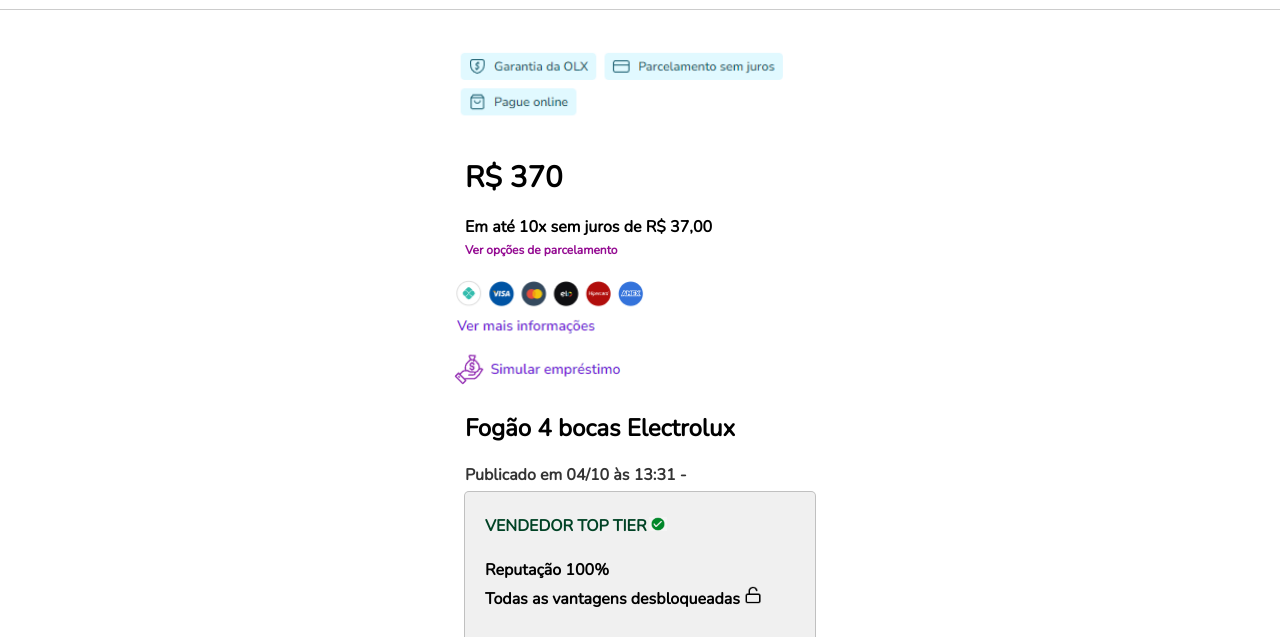
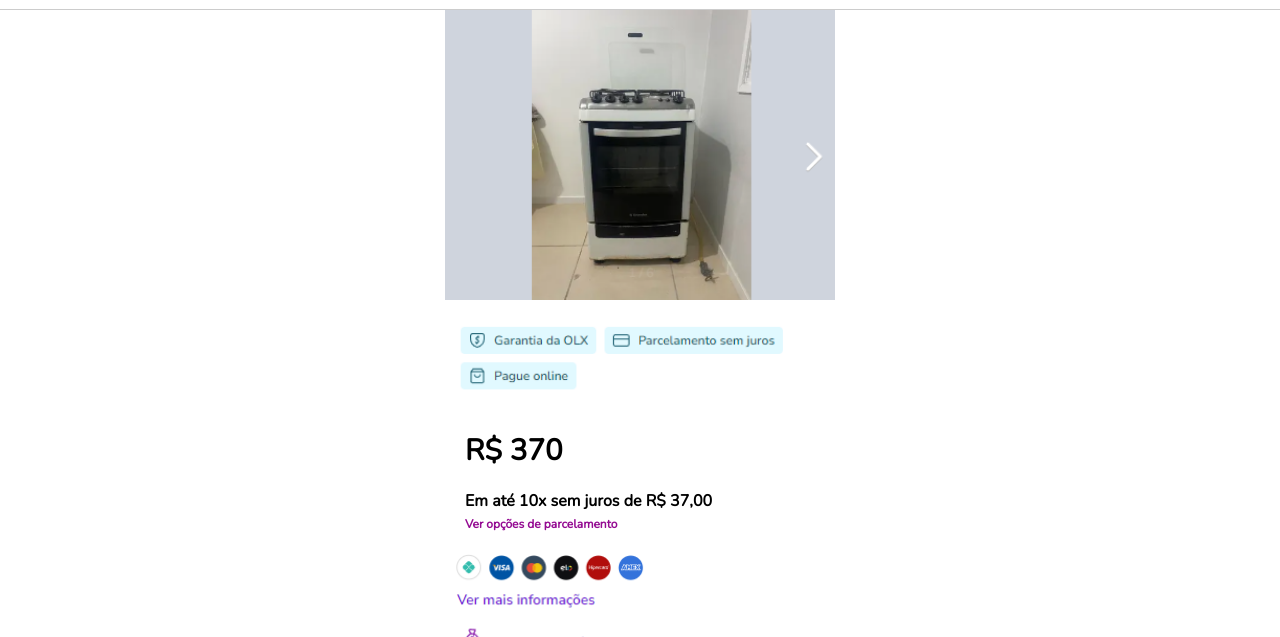
Before and after one commit to GuilhermeMano/OLXfinnaly, a plain HTML site: page index.html in a window 1280 px wide. Shown: the part 141-778 px from the top of the page. Drawn offline with Linux system fonts and the light colour scheme; the site is published under a folder, as on GitHub Pages, so addresses that start at the root find nothing; files whose address does not match are found by name.

Commit message:
Update index.html

```diff
--- a/index.html
+++ b/index.html
@@ -34,7 +34,7 @@
     <div class="interface">
         <main class="main1">
             <div>
-                <img src="/./imagens/Fogão.png" alt="" style="width: 390px;">
+                <img src="./imagens/Fogão.png" alt="" style="width: 390px;">
                 <img src="./imagens/abaixofogão.png" alt="" style="width: 390px; ">
                 <hgroup class="valor">
                     <h1> R$ 370</h1>
```
